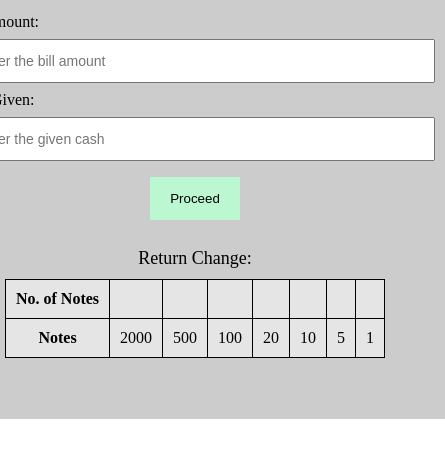
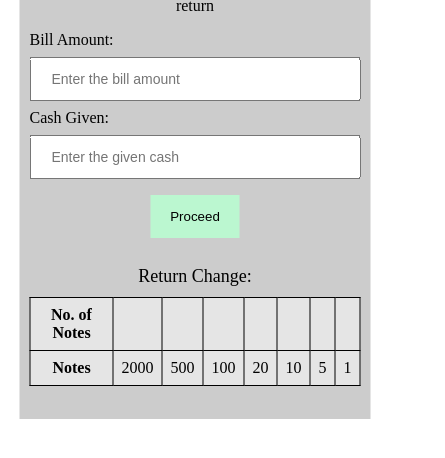
Before and after one commit to ijayesh20/cash-register-app, a plain HTML site: page index.html in a window 390 px wide. Shown: the part 278-736 px from the top of the page, 445 px wide, since content can reach past the window. Drawn offline with Linux system fonts and the light colour scheme.

Commit message:
Added Responsiveness
Used media queries

```diff
--- a/style.css
+++ b/style.css
@@ -58,3 +58,12 @@ caption {
     font-size: 18px;
     padding-bottom: 10px;
 }
+@media all and (max-width: 500px) {
+    .container {
+        width: 90%;
+}
+    .change-table th,tr,td {
+        margin: 0;
+        padding: 8px;
+    }
+}
```
